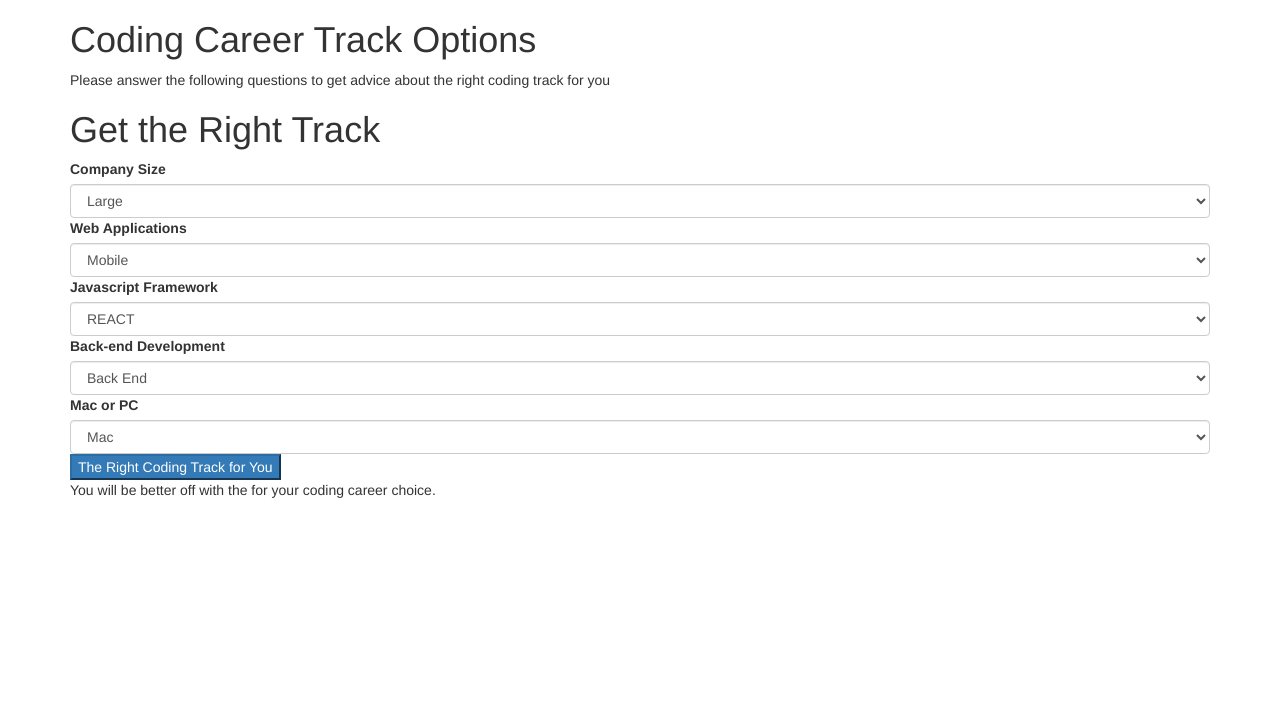
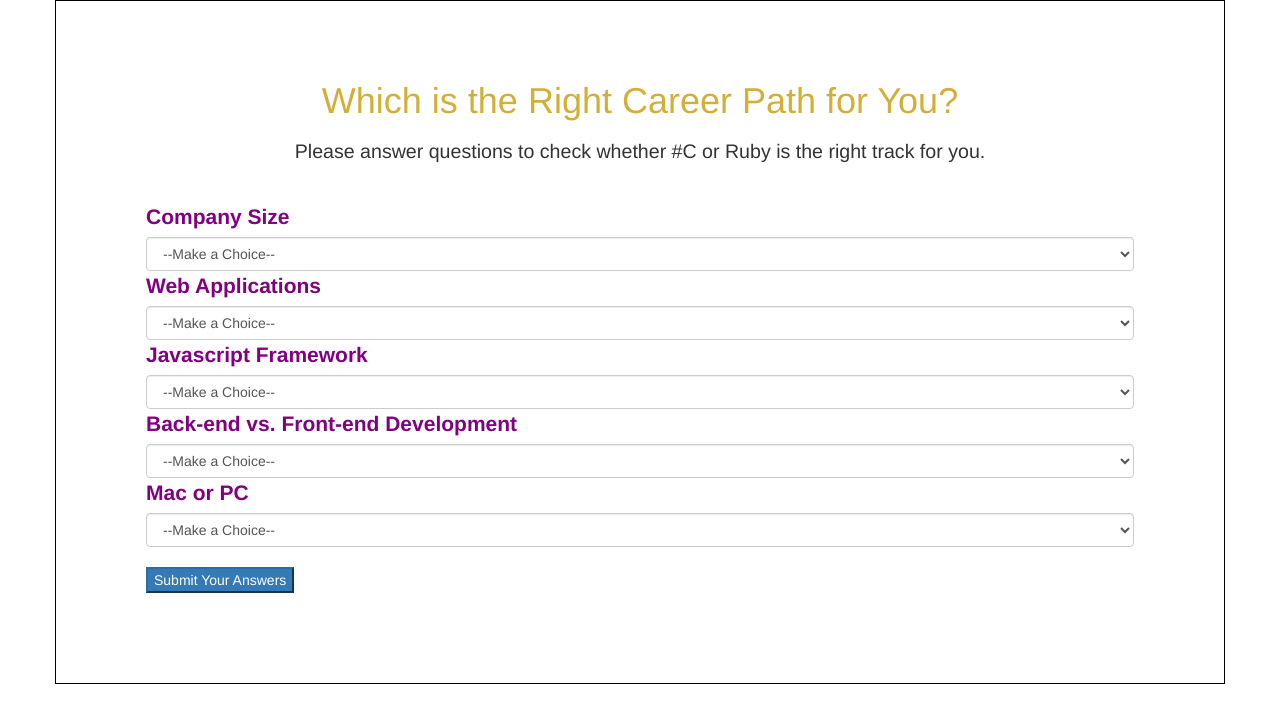
Before and after one commit to rockandrollbaby/ontrack, a plain HTML site: page index.html in a window 1280 px wide. Drawn offline with Linux system fonts and the light colour scheme.

Commit message:
add font sizes and colors to form; submit shows correct track associated with input from dropdowns

```diff
--- a/css/styles.css
+++ b/css/styles.css
@@ -2,6 +2,33 @@
   display: block;
 }
 
-#quote {
+#track1, #track2 {
   display: none;
 }
+
+h1 {
+  color: #D4AF37;
+  text-align: center;
+}
+
+h3 {
+  text-align: center;
+  font-size: 1.40em;
+}
+.box {
+  padding: 60px;
+  border: 1px solid black;
+}
+
+label {
+  color: purple;
+  font-size: 1.5em;
+}
+
+form {
+  padding: 30px;
+}
+
+p {
+  color: red;
+}
--- a/index.html
+++ b/index.html
@@ -9,48 +9,49 @@
     <title>On Track</title>
   </head>
   <body>
-
-    <div class="container">
-      <h1>Coding Career Track Options</h1>
-      <p>Please answer the following questions to get advice about the right coding track for you</p>
-
+    <div class="container box">
       <div class="career">
-        <h1>Get the Right Track</h1>
+        <h1>Which is the Right Career Path for You?</h1>
+        <h3>Please answer questions to check whether #C or Ruby is the right track for you.</h3>
         <form id="coding" >
           <label for="companySize">Company Size</label>
           <select class="form-control" id="companySize">
+            <option value="">--Make a Choice--</option>
             <option value="large">Large</option>
             <option value="small">Small</option>
           </select>
           <label for="webApplications">Web Applications</label>
           <select class="form-control" id="webApplications">
+            <option value="">--Make a Choice--</option>
+            <option value="desktop">Desktop</option>
             <option value="mobile">Mobile</option>
-              <option value="desktop">Desktop</option>
           </select>
           <label for="frameWork">Javascript Framework</label>
           <select class="form-control" id="frameWork">
-              <option value="REACT">REACT</option>
-              <option value="Angular">Angular</option>
+            <option value="">--Make a Choice--</option>
+            <option value="angular">Angular</option>         <option value="react">REACT</option>
           </select>
-            <label for="backEnd">Back-end Development</label>
+          <label for="frontBack">Back-end vs. Front-end Development</label>
           <select class="form-control" id="backEnd">
-              <option value="back-end">Back End</option>
-              <option value="front-end">Front End</option>
+            <option value="">--Make a Choice--</option>
+            <option value="frontend">Front-end</option>
+            <option value="backend">Back-end</option>
           </select>
           <label for="macPC">Mac or PC</label>
           <select class="form-control" id="macPC">
+            <option value="">--Make a Choice--</option>
+            <option value="pc">PC</option>
             <option value="mac">Mac</option>
-              <option value="pc">PC</option>
           </select>
-            <button type"submit" class="btn-primary">The Right Coding Track for You</button>
+          <label for=""></label>
+          <button type"submit" class="btn-primary">Submit Your Answers</button>
         </form>
     </div>
-      <!--<div id="track">
-        <p>If you want to workd for a <span id="companySize"></span> company and build <span id="webApplications"></span> web applications, using <span id="framWork"></span> in a <span id="backEnd"></span> environment using a <span id="macPC"></span> platform, then your should consider the <span id="rightTrack"></span></p>
-      </div>-->
-      <div id="career">
-        You will be better off with the <span id="track"></span> for your coding career choice.
-
+      <div id="track1">
+        <p>You will be better off with #C for your coding career choice.</p>
+      </div>
+      <div id="track2">
+        <p>You will be better off with Ruby for your coding career choice.</p>
       </div>
     </div><!--contaner-->
   </body>
--- a/js/scripts.js
+++ b/js/scripts.js
@@ -1,16 +1,18 @@
 $(document).ready(function() {
-  $("form#coding").submit(function(event) {
+    $("#coding").submit(function(event) {
 
       var companySize = $("select#companySize").val();
       var webApplications = $("select#webApplications").val();
       var frameWork = $("select#frameWork").val();
-    var backEnd = $("select#backEnd").val();
+      var frontBack = $("select#backEnd").val();
       var macPC = $("select#macPC").val();
 
-    var career1 = (companySize + webApplications + frameWork + backEnd + macPC);
+      if (companySize === 'large' && webApplications === 'desktop' && frameWork === 'angular' &&  frontBack === 'frontend' && macPC === 'pc') {
+          $('#track1').show();
 
-    $("#track").empty().append(career);
-    $("#career").show();
+     } else {
+       $('#track2').show();
+     }
 
       event.preventDefault();
     });
```
Lines whose indentation alone changed are shown as unchanged.
